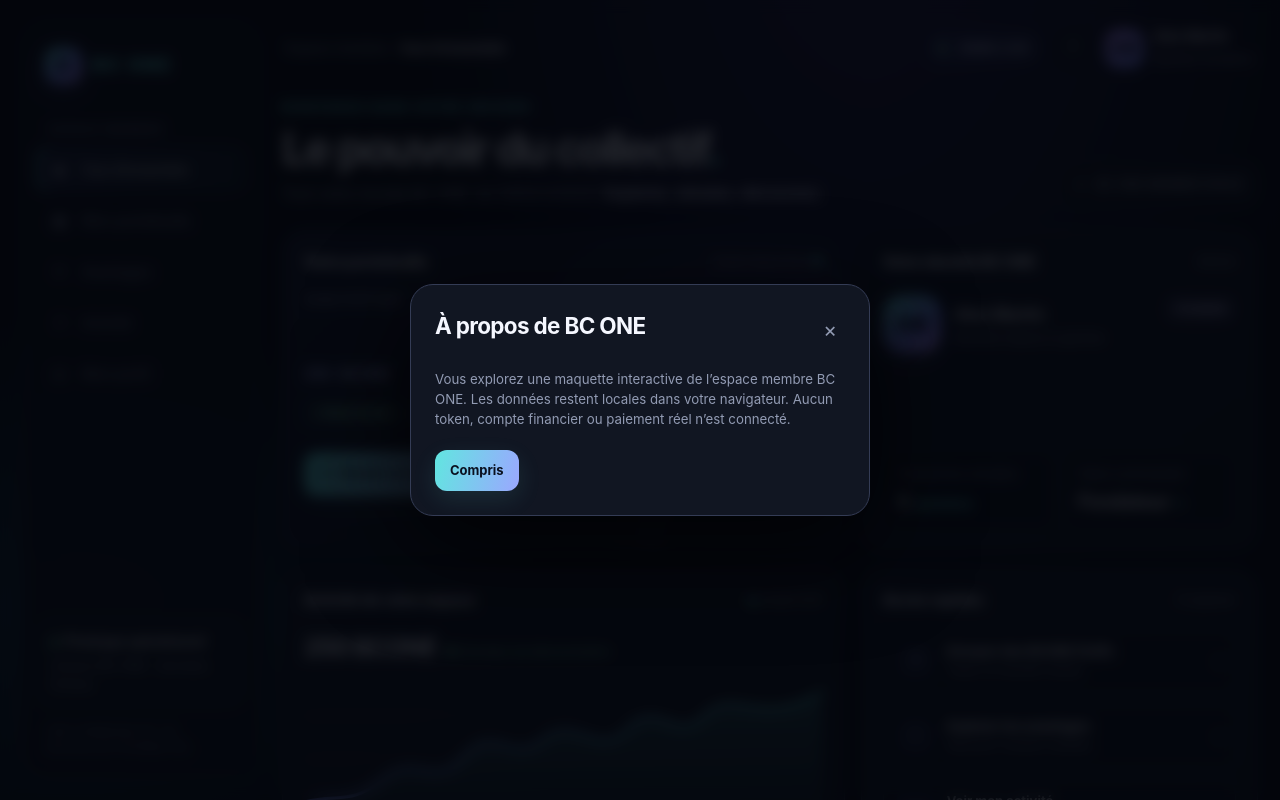
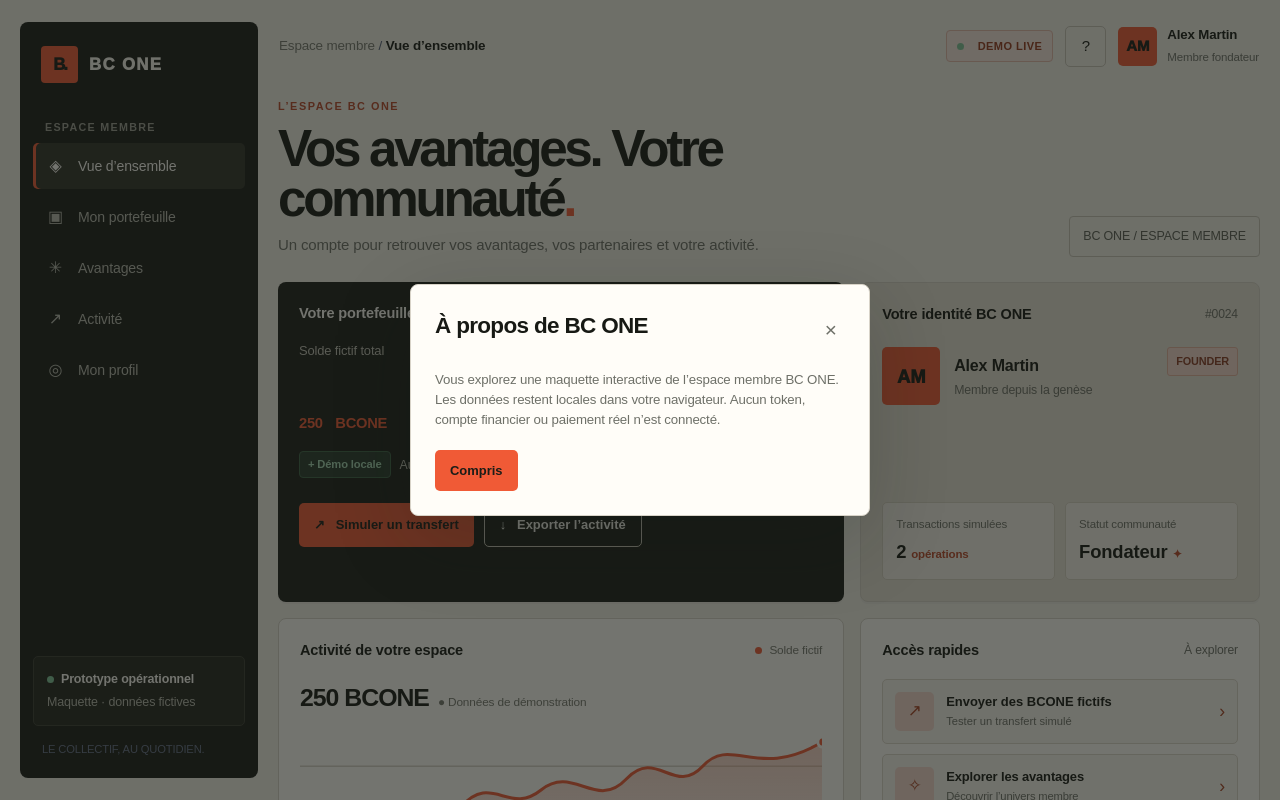
Before and after one commit to ccailleau89-pixel/Bc-one-, a website: page prototype/index.html in a window 1280 px wide. Both pictures are taken after a click on the button "À propos du prototype". Shown: the top 800 px of the page. Drawn offline with Linux system fonts and the light colour scheme.

Commit message:
design(prototype): replace generic neon gradients with editorial BC ONE identity

```diff
--- a/prototype/index.html
+++ b/prototype/index.html
@@ -5,7 +5,7 @@
 <meta name="viewport" content="width=device-width, initial-scale=1">
 <meta name="theme-color" content="#090b12">
 <meta name="description" content="BC ONE — prototype d'interface membre, portefeuille fictif et avantages de la communauté.">
-<title>BC ONE — Member universe</title>
+<title>BC ONE — Espace membre</title>
 <style>
 :root{color-scheme:dark;--bg:#090b12;--panel:#111521;--panel2:#151a29;--line:#272d40;--text:#f5f7ff;--muted:#929bb3;--blue:#7c8cff;--cyan:#61e6e0;--violet:#b58cff;--green:#7be2b0;--danger:#ff9aaf;--radius:22px}
 *{box-sizing:border-box}html{scroll-behavior:smooth}body{margin:0;background:radial-gradient(ellipse at 68% -10%,#22204b 0,transparent 38%),radial-gradient(ellipse at 5% 45%,#102a3a 0,transparent 28%),var(--bg);color:var(--text);font:15px/1.5 Inter,ui-sans-serif,system-ui,-apple-system,BlinkMacSystemFont,"Segoe UI",sans-serif;min-height:100vh}button,input{font:inherit}button,a{ -webkit-tap-highlight-color:transparent}button{cursor:pointer}a{color:inherit;text-decoration:none}button:focus-visible,a:focus-visible,input:focus-visible,summary:focus-visible{outline:2px solid var(--cyan);outline-offset:3px}button:disabled{opacity:.4;cursor:not-allowed}
@@ -16,6 +16,92 @@
 @media(max-width:1100px){.layout{grid-template-columns:205px minmax(0,1fr);gap:15px;padding:15px}.balance-card,.chart-card,.activity-card{grid-column:span 12}.profile-card,.quick-card,.benefits-card{grid-column:span 6}.balance-card{min-height:270px}.profile-card{min-height:240px}}
 @media(max-width:720px){.layout{display:block;padding:12px}.sidebar{position:static;height:auto;min-height:0;padding:12px;border-radius:19px;margin-bottom:15px}.logo{padding:1px 5px 12px}.nav-label,.sidebar-bottom{display:none}.nav{display:flex;overflow-x:auto;gap:4px;padding-bottom:1px}.nav a{flex-shrink:0;white-space:nowrap;font-size:.75rem;padding:9px 10px}.nav-ico{display:none}.topbar{padding:6px 3px 16px}.user .user-copy{display:none}.top-actions{gap:8px}.welcome{display:block;margin:7px 0 19px}.date-chip{display:inline-block;margin-top:14px}.welcome h1{font-size:2.25rem}.grid{gap:12px}.card{padding:17px;border-radius:19px}.balance-card,.profile-card,.chart-card,.quick-card,.activity-card,.benefits-card{grid-column:span 12}.balance-number{font-size:3rem}.balance-card{min-height:260px}.profile-card{min-height:230px}.chart-area{height:145px}.demo-note{align-items:flex-start}.foot{padding:18px 3px}.date-chip{font-size:.72rem}}
 @media(prefers-reduced-motion:reduce){*,*::before,*::after{scroll-behavior:auto!important;transition:none!important;animation:none!important}}
+
+/* BC ONE art direction v2 — editorial, tactile, deliberately non-template */
+:root{
+  color-scheme:light;
+  --bg:#f3f0e8;--panel:#fffdf8;--panel2:#f5f1e8;--line:#d8d3c8;
+  --text:#171914;--muted:#6e7068;--blue:#f05a36;--cyan:#f05a36;
+  --violet:#e7a08d;--green:#287a50;--danger:#b33c35;--radius:13px
+}
+html{scroll-behavior:smooth}
+body{background:var(--bg);color:var(--text);font-family:Arial,Helvetica,sans-serif;letter-spacing:-.01em}
+.layout{max-width:1440px;gap:20px;padding:20px}
+.sidebar{background:#191b17;border:0;border-radius:8px;color:#f9f6ee;backdrop-filter:none;box-shadow:none;padding:20px 13px}
+.logo{letter-spacing:.08em;padding-bottom:28px}
+.logo-mark{border-radius:4px;background:#f05a36;color:#191b17;box-shadow:none}
+.logo span:last-child,.logo span:last-child span{color:#f9f6ee}
+.nav-label{color:#9b9c92;letter-spacing:.12em}
+.nav a{color:#b9baaf;border-radius:5px}
+.nav a:hover{background:#292b25;color:#fffdf8}
+.nav a.active{color:#fffdf8;background:#303129;box-shadow:inset 3px 0 #f05a36}
+.network{background:#24261f;border:1px solid #393b32;border-radius:5px;color:#b9baaf}
+.network strong{color:#fffdf8}
+.dot{background:#81c39a;box-shadow:none}
+.demo-tag{border-radius:4px;background:#f8e6df;border:1px solid #e5b9aa;color:#96391f;letter-spacing:.04em}
+.topbar{padding:5px 1px 24px}
+.crumb{color:#77786f}
+.icon-btn{background:transparent;border-color:#c9c4b8;border-radius:5px;color:#171914}
+.avatar,.member-avatar{border-radius:5px;background:#f05a36;color:#191b17;box-shadow:none}
+.welcome{margin:7px 0 25px}
+.eyebrow{color:#ba482b;letter-spacing:.14em}
+.welcome h1{font-size:clamp(2.4rem,4vw,4rem);font-weight:900;letter-spacing:-.065em;line-height:.98;max-width:720px}
+.welcome p{color:#6e7068;max-width:500px}
+.welcome p strong{color:#252720}
+.date-chip{background:transparent;border:1px solid #c9c4b8;border-radius:4px;color:#5b5d54}
+.card{background:var(--panel);border:1px solid var(--line);border-radius:8px;box-shadow:0 2px 0 #17191408}
+.balance-card{background:#1b1d18;color:#fffdf8;border:0;border-radius:8px}
+.balance-card:after{display:none}
+.balance-label,.balance-meta{color:#c2c1b7}
+.balance-number{font-weight:900;letter-spacing:-.08em}
+.balance-number span{color:#f05a36}
+.tiny-pill{background:#283a2d;border:1px solid #3c6347;color:#a6d5b4;border-radius:4px}
+.btn{border-radius:5px;border-color:#cbc6bb;background:#f4f0e7;color:#20221c;box-shadow:none}
+.btn:hover{border-color:#f05a36;transform:none}
+.btn.primary{background:#f05a36;color:#1b1d18;box-shadow:none}
+.btn.primary:hover{filter:brightness(.96)}
+.btn.ghost{background:transparent;color:inherit}
+.profile-card{background:#e8e2d5}
+.rank{border-radius:3px;background:#f5d9cf;border-color:#e5b19f;color:#893c26}
+.mini-stat{background:#f6f2e9;border:1px solid #d9d2c5;border-radius:5px}
+.mini-stat strong em{color:#ba482b}
+.chart-area{background:repeating-linear-gradient(to bottom,transparent 0,transparent 41px,#d9d4c8 42px,#d9d4c8 43px);border-radius:3px}
+.chart-area svg stop:first-child{stop-color:#f05a36}
+.chart-area svg stop:last-child{stop-color:#f05a36}
+.chart-area svg circle{fill:#f05a36;stroke:#fffdf8}
+.chart-legend{color:#77786f}
+.legend-dot{background:#f05a36;box-shadow:none}
+.chart-stat span{color:#77786f}
+.quick-item{background:#f8f5ee;border:1px solid #ded8cc;border-radius:5px;color:#171914}
+.quick-item:hover{background:#fffdf8;border-color:#f05a36}
+.quick-icon{background:#f5d9cf;color:#a94325;border-radius:5px}
+.quick-arrow{color:#a94325}
+.activity-row,.benefit{border-color:#e2ddd2}
+.activity-icon{background:#f8f4eb;border:1px solid #ded8cc;border-radius:5px;color:#b8482a}
+.activity-value.positive{color:#287a50}
+.activity-value.negative{color:#b33c35}
+.benefit-art{background:#f1e6d8;border-radius:5px;color:#a94325}
+.benefit-tag{background:#f5d9cf;border-color:#e5b19f;color:#893c26;border-radius:3px}
+.demo-note{background:#eee7d9;border:1px solid #d8cbbb;border-radius:5px;color:#68685f}
+.note-icon{background:#f05a36;color:#191b17;border-radius:4px}
+.foot{color:#77786f;border-top:1px solid #d8d3c8;margin-top:18px;padding-top:16px}
+dialog{background:#fffdf8;color:#171914;border:1px solid #d8d3c8;border-radius:8px;box-shadow:0 24px 80px #17191430}
+dialog::backdrop{background:#17191499;backdrop-filter:none}
+dialog p{color:#6e7068}
+label{color:#34362e}
+input{background:#f8f5ee;border-color:#d8d3c8;color:#171914;border-radius:5px}
+.close-btn{color:#6e7068}
+.toast{color:#287a50}
+@media(max-width:720px){
+ .layout{padding:10px}
+ .sidebar{border-radius:5px}
+ .logo{padding-bottom:12px}
+ .welcome h1{font-size:2.7rem}
+ .card{border-radius:5px;padding:16px}
+ .balance-card{border-radius:5px}
+ .topbar{padding-bottom:18px}
+}
+
 </style>
 </head>
 <body>
@@ -31,8 +117,8 @@
 <a href="#profil"><span class="nav-ico">◎</span>Mon profil</a>
 </nav>
 <div class="sidebar-bottom">
-<div class="network"><strong><span class="dot"></span>Prototype opérationnel</strong>Univers BC ONE · données fictives</div>
-<div style="padding:15px 9px 0;color:#66718a;font-size:.7rem">UNE COMMUNAUTÉ. DE NOUVELLES POSSIBILITÉS.</div>
+<div class="network"><strong><span class="dot"></span>Prototype opérationnel</strong>Maquette · données fictives</div>
+<div style="padding:15px 9px 0;color:#66718a;font-size:.7rem">LE COLLECTIF, AU QUOTIDIEN.</div>
 </div>
 </aside>
 <main class="main" id="accueil">
@@ -40,7 +126,7 @@
 <div class="crumb">Espace membre <span style="color:#525d76">/</span> <strong>Vue d’ensemble</strong></div>
 <div class="top-actions"><span class="demo-tag"><span class="dot"></span>Demo live</span><button class="icon-btn" id="helpBtn" aria-label="À propos du prototype" title="À propos">?</button><div class="user"><div class="avatar">AM</div><div class="user-copy"><strong>Alex Martin</strong><small>Membre fondateur</small></div></div></div>
 </header>
-<section class="welcome"><div><div class="eyebrow">Bienvenue dans votre univers</div><h1>Le pouvoir du collectif<span style="color:var(--cyan)">.</span></h1><p>Tout votre monde BC ONE, au même endroit. <strong>Explorez, simulez, découvrez.</strong></p></div><div class="date-chip">✦ &nbsp; BC ONE MEMBER SPACE</div></section>
+<section class="welcome"><div><div class="eyebrow">L’ESPACE BC ONE</div><h1>Vos avantages. Votre communauté<span style="color:var(--cyan)">.</span></h1><p>Un compte pour retrouver vos avantages, vos partenaires et votre activité.</p></div><div class="date-chip">BC ONE / ESPACE MEMBRE</div></section>
 <div class="grid">
 <section class="card balance-card" id="portefeuille">
 <div class="card-head"><h2>Votre portefeuille</h2><span class="subtle">Solde disponible <span style="color:var(--cyan)">●</span></span></div>
@@ -80,7 +166,7 @@
 </section>
 <div class="demo-note"><span class="note-icon">i</span><span><strong>Prototype uniquement.</strong> Les soldes, profils, courbe et activités sont fictifs. Aucun token n’est émis, aucun portefeuille connecté, aucun paiement ni transfert réel. Les avantages partenaires ne sont pas encore contractuellement définis.</span></div>
 </div>
-<footer class="foot"><span>© BC ONE · Member experience prototype</span><span>Conçu pour une expérience mobile-first · Données fictives</span></footer>
+<footer class="foot"><span>© BC ONE · Prototype espace membre</span><span>Conçu pour une expérience mobile-first · Données fictives</span></footer>
 </main>
 </div>
 <dialog id="transferDialog" aria-labelledby="transferTitle">
```
